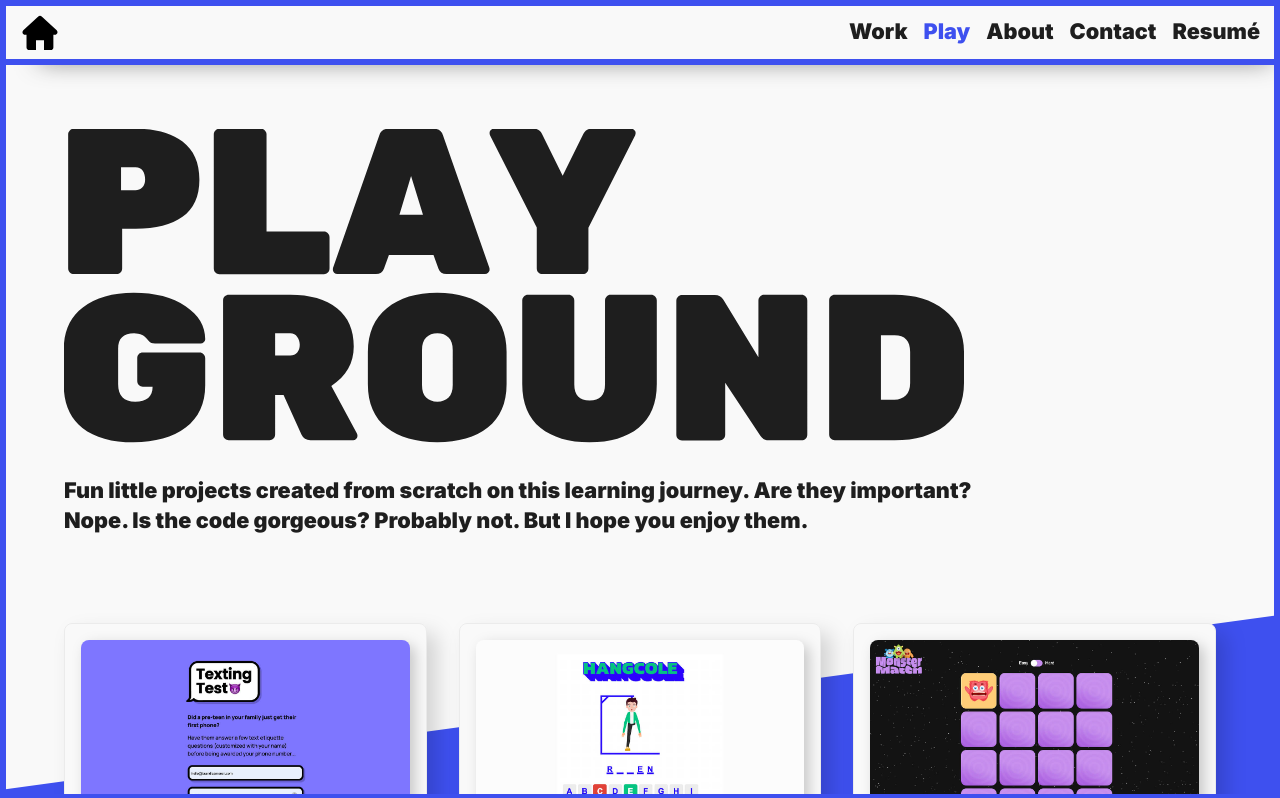
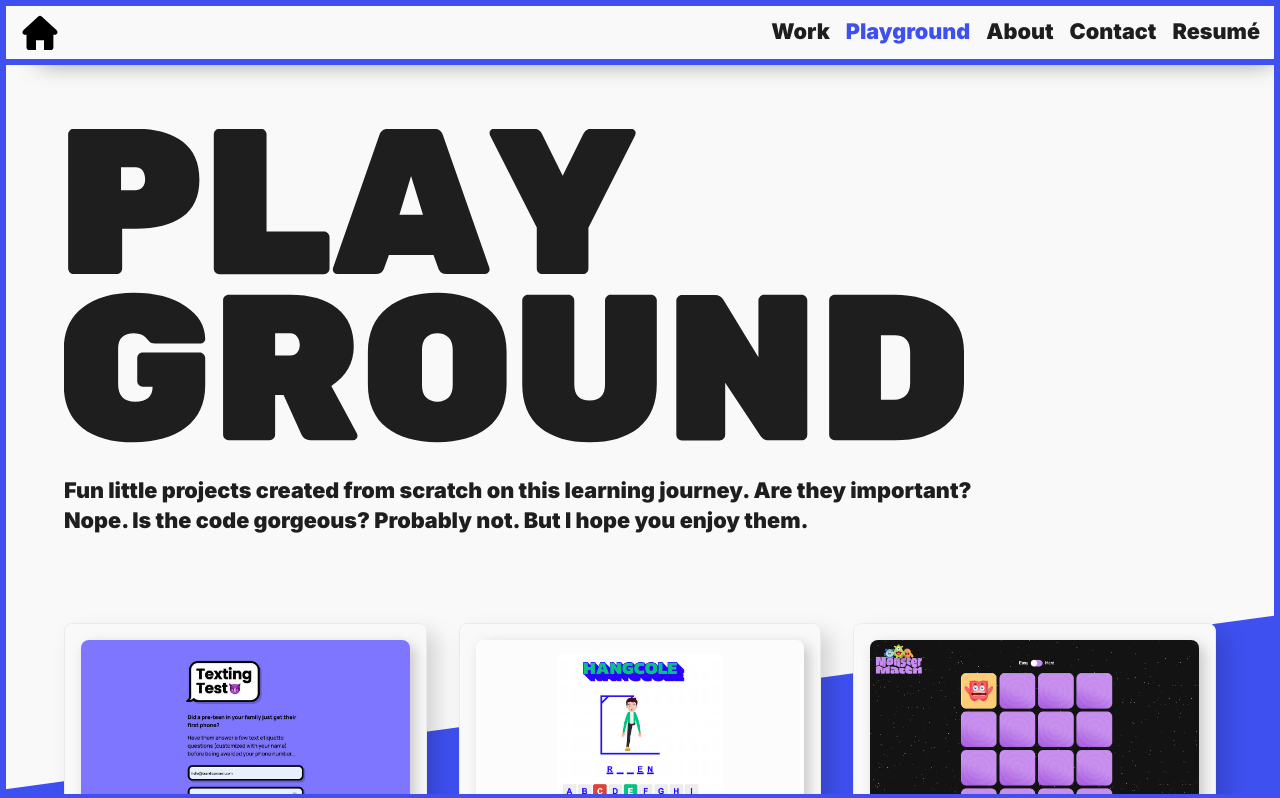
Before and after one commit to brandicameron/brandi, a Next.js app: page /playground in a window 1280 px wide. Shown: the top 798 px of the page. Built offline with nearby package versions, Linux system fonts and the light colour scheme.

Commit message:
Changed play to playground in nav

```diff
--- a/components/shared/Nav.js
+++ b/components/shared/Nav.js
@@ -71,7 +71,7 @@ const nav = [
     href: '/#projects',
   },
   {
-    name: 'Play',
+    name: 'Playground',
     href: '/playground',
   },
   {
```
